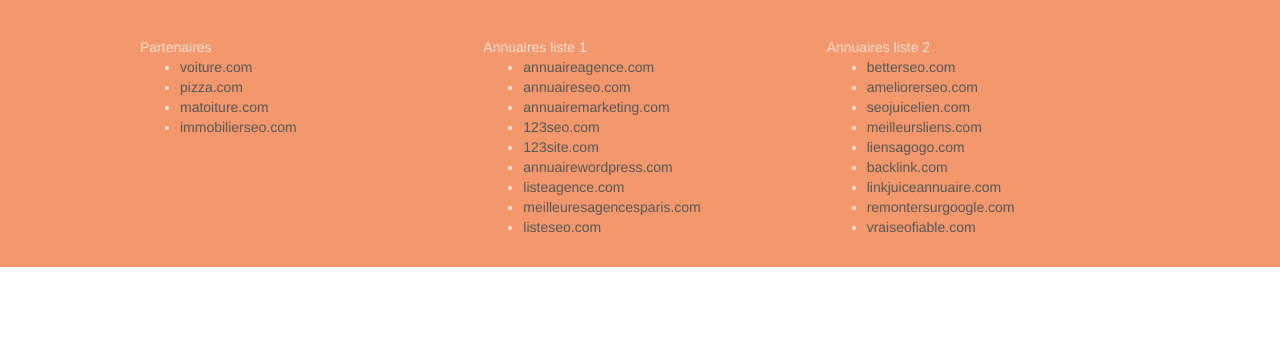
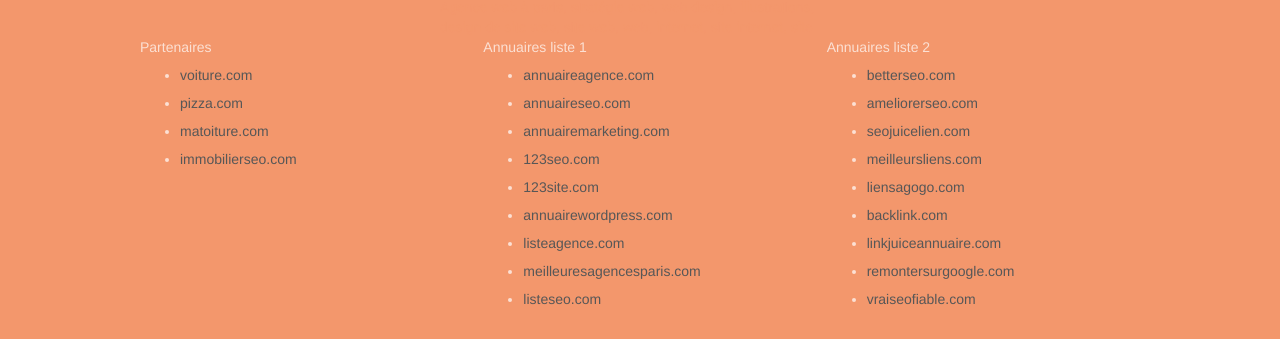
Before and after one commit to FlorenceM38/PROJET_4_AFTER, a plain HTML site: page index.html in a window 1280 px wide. Shown: the part 3396-3735 px from the top of the page. Before the commit the page ends 3663 px from the top, so only its background shows below. Drawn offline with Linux system fonts and the light colour scheme; a script that the page names is missing.

Commit message:
27/10/2022
augmentation de la marge des li du footer

```diff
--- a/index.html
+++ b/index.html
@@ -218,6 +218,7 @@
 <!-- bloc-5-cta END -->
 
 <!-- Footer - bloc-8 -->
+<footer>
 <div class="bloc bgc-atomic-tangerine d-bloc" id="bloc-8">
 	<div class="container bloc-sm">
 		<div class="row">
@@ -291,6 +292,7 @@
 		</div>
 	</div>
 </div>
+</footer>
 <!-- Footer - bloc-8 END -->
 
 </div>
--- a/style.css
+++ b/style.css
@@ -1038,6 +1038,12 @@ h4 {
     padding-bottom: 20px;
 }
 
+footer li
+
+{
+    margin-top: 8px;
+}
+
 @media (max-width: 400px) {
     .bloc {
         padding-left: 0;
```
